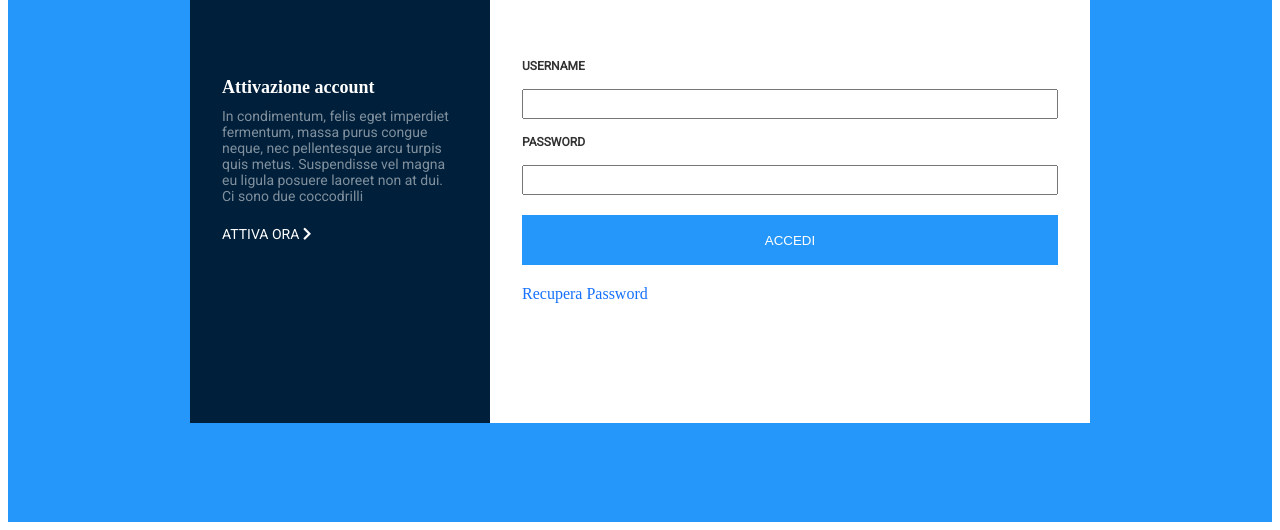
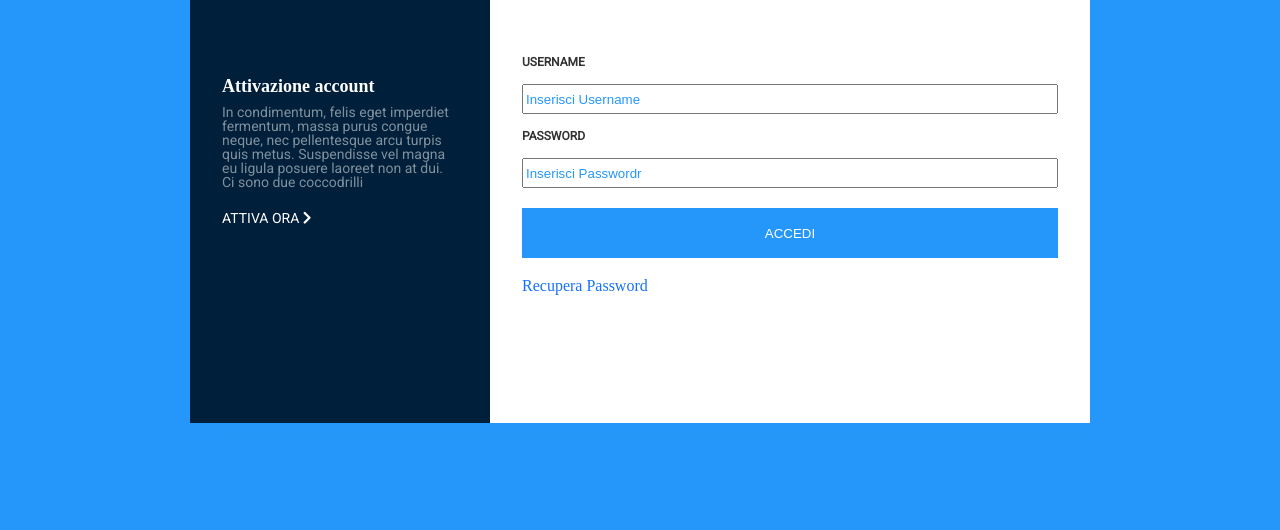
Before and after one commit to framancuso/corso_front_end, a website: page SCSS/Exercise2.html in a window 1280 px wide. Shown: the part 270-800 px from the top of the page. Drawn offline with Linux system fonts and the light colour scheme; files that its build step writes are made by us from their sources.

Commit message:
Aggiornamento Da Casa

```diff
--- a/SCSS/Exercise2.html
+++ b/SCSS/Exercise2.html
@@ -1,6 +1,6 @@
 <html>
     <head>
-            <link rel="stylesheet" type="text/css" href="/home/stagefeusr/Desktop/Stage/corso_front_end/Reset.css">
+            <link rel="stylesheet" type="text/css" href="../Reset.css">
             <link rel="stylesheet" type="text/css" href="style/Exercise2Style.css">
             <link href="https://fonts.googleapis.com/css?family=Roboto" rel="stylesheet">
             <link rel="stylesheet" href="https://use.fontawesome.com/releases/v5.8.1/css/all.css" integrity="sha384-50oBUHEmvpQ+1lW4y57PTFmhCaXp0ML5d60M1M7uH2+nqUivzIebhndOJK28anvf" crossorigin="anonymous">
@@ -36,10 +36,10 @@
                     <form action="https://www.google.it" method="GET" target="=_blank">
                     <div > <!-- USERNAME -->
                         <div class="inputus">
-                                <label for="form_username"> USERNAME </label><br>
+                                <label for="form_username" > USERNAME </label><br>
                         </div>
                         <div class="label">
-                                <input id="form_username" type="text" name="usernname"/>
+                                <input id="form_username" type="text" name="usernname" placeholder="Inserisci Username"/>
                         </div>
 
                     </div>
@@ -48,7 +48,7 @@
                                 <label for="form_password"> PASSWORD </label><br>
                         </div>
                         <div class="label">
-                                <input id="form_password" type="password" name="password"/>
+                                <input id="form_password" type="password" name="password" placeholder="Inserisci Passwordr"/>
                         </div>
                     </div>
                     <div class="areabottone" > <!-- ACCEDI-->
--- a/SCSS/style/Exercise2Style.scss
+++ b/SCSS/style/Exercise2Style.scss
@@ -1,3 +1,8 @@
+@mixin BoxShadow($colore){
+    -webkit-box-shadow: 15px 15px 5px 0px $colore;
+    -moz-box-shadow: 15px 15px 5px 0px $colore;
+    box-shadow: 15px 15px 5px 0px $colore;
+}
 .blue{
     display: flex;
     justify-content: center;
@@ -11,6 +16,7 @@
     flex-direction: row;
     width: 900px;
     height: 586px;
+    @include BoxShadow(#2697fa);
 }
 .sidebar{
     display: flex;
@@ -88,7 +94,7 @@
 .inputus{
     margin-left: 32px;
     font-size: 12px;
-    margin-top: 70px;
+    margin-top: 77px;
     color:#333;
     font-weight: bold;
     font-family: 'Roboto', sans-serif;
@@ -97,6 +103,9 @@ input[type="text"]{
     width: 536px;
     height: 30px;
     margin: 16px 32px 0px;
+}
+input[type="text"]::placeholder{
+    color: #2697fa;
 }
 .inputpw{
     margin-left: 32px;
@@ -110,6 +119,9 @@ input[type="password"]{
     width: 536px;
     height: 30px;
     margin: 16px 32px 0px 32px;
+}
+input[type="password"]::placeholder{
+    color: #2697fa;
 }
 .areabottone{
     margin-left: 32px;
```
Also changed, not shown: SCSS/package.json (added, +24 -0 lines), SCSS/style/Exercise2Style.css, 2 other files.
